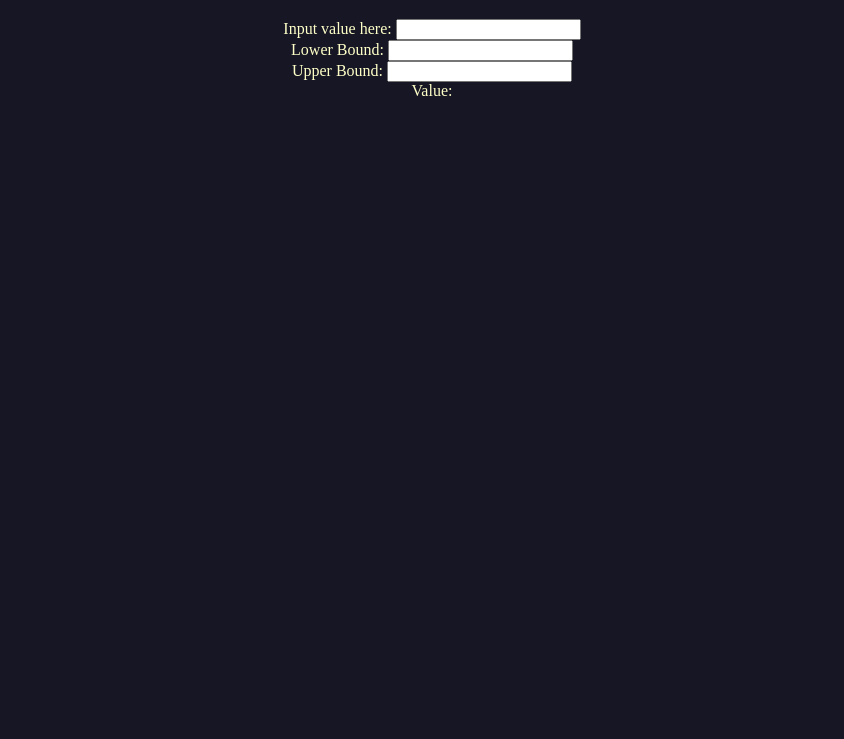
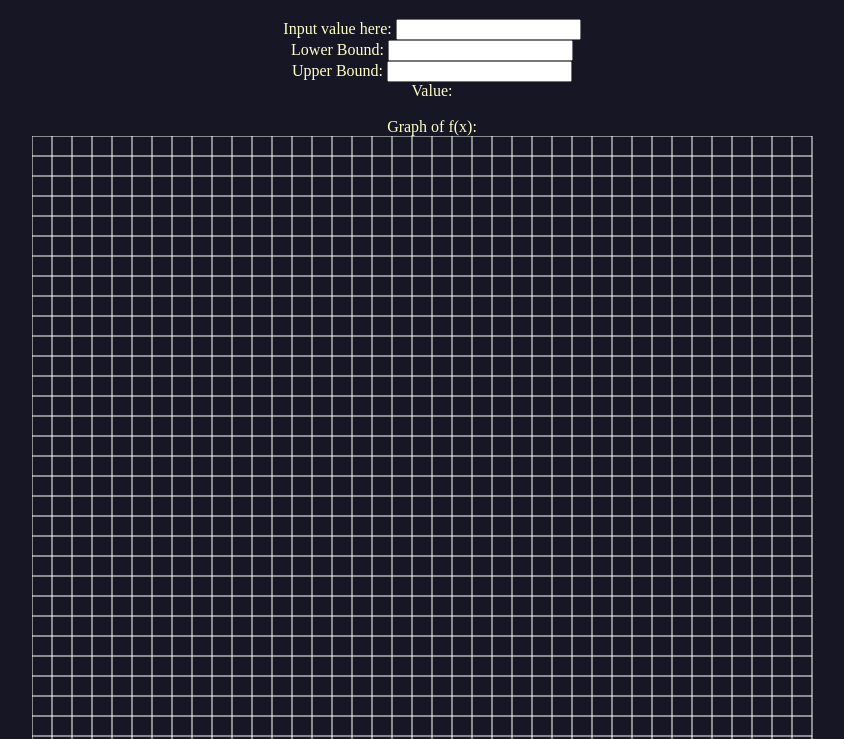
Before and after one commit to theBananadon/integral-approximator, a website: page fileHolder/index.html in a window 1280 px wide. Shown: the part 61-800 px from the top of the page, without its empty margins (208-1052 px from the left). Drawn offline with nearby package versions, Linux system fonts and the light colour scheme.

Commit message:
Add Graph Layout

```diff
--- /dev/null
+++ b/fileHolder/canvas.js
@@ -0,0 +1,33 @@
+
+function draw(){
+    const canvas = document.querySelector('#graph');
+
+    if(!canvas.getContext){
+        return;
+    }
+
+    const ctx = canvas.getContext('2d');
+
+    drawGraphLines(ctx, Number(canvas.getAttribute("height")), Number(canvas.getAttribute("width")));
+}
+
+
+function drawGraphLines(ctx, width, height){
+    let unitSize = 20;
+    ctx.strokeStyle = 'white';
+    ctx.lineWidth = 1;
+    for(let i = 0; i < width / unitSize; i++){
+        ctx.beginPath();
+        ctx.moveTo(i * unitSize, 0);
+        ctx.lineTo(i * unitSize, height - unitSize);
+        ctx.stroke();
+    }
+    for(let  i = 0; i < height / unitSize; i++){
+        ctx.beginPath();
+        ctx.moveTo(0, i * unitSize);
+        ctx.lineTo(width - unitSize, i * unitSize);
+        ctx.stroke();
+    }
+}
+
+draw();
--- a/fileHolder/index.html
+++ b/fileHolder/index.html
@@ -52,7 +52,7 @@
                         output.textContent = "!";
                     }
                 } else {
-                    console.log("your mother");
+                    output.textContent = "Improper Domain";
                 }
             } )
 
@@ -97,7 +97,11 @@
 
 
         </script>
-
+        <div class = "canvas">
+            <br>Graph of f(x):<br>
+            <canvas id = "graph" height = "800" width = "800"></canvas>
+        </div>
+        <script src = "canvas.js"></script>
 
     </body>
 </html>
--- a/fileHolder/styles.css
+++ b/fileHolder/styles.css
@@ -6,7 +6,8 @@
 .textField,
 .lowerDomain,
 .upperDomain,
-.output{
+.output,
+.canvas{
     text-align: center;
     color: rgb(255,255,200);
 }
```
